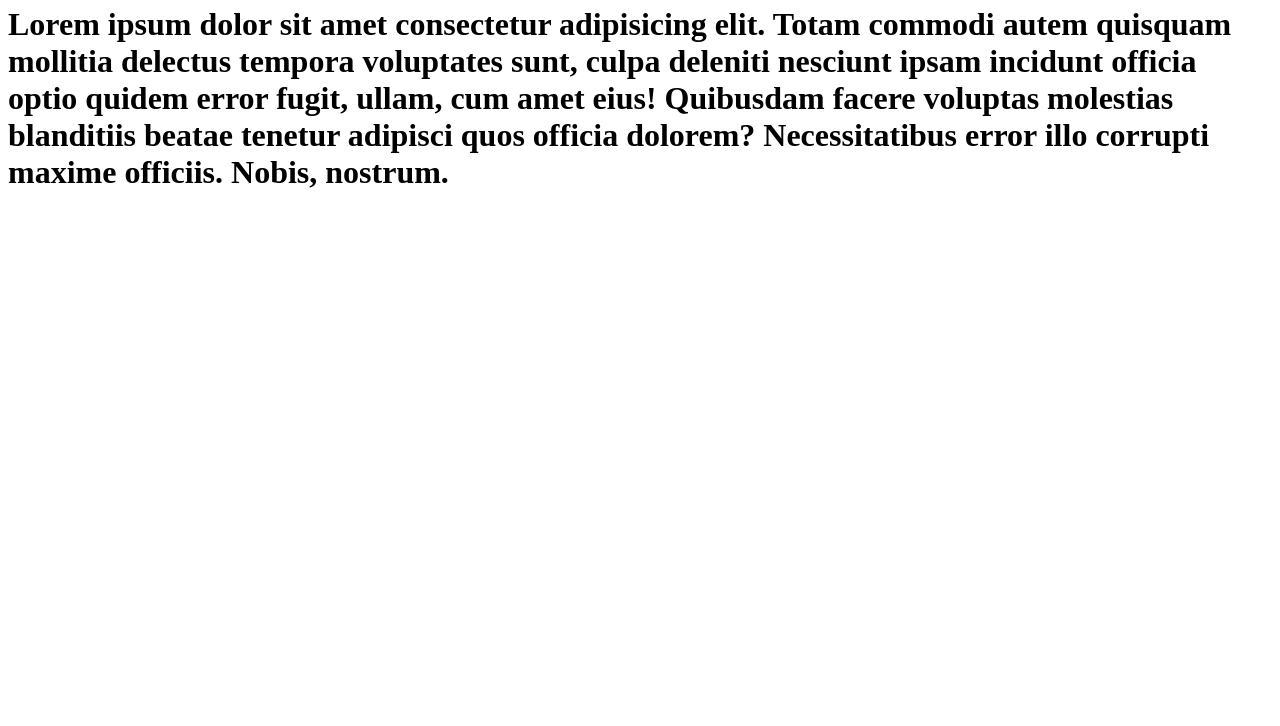
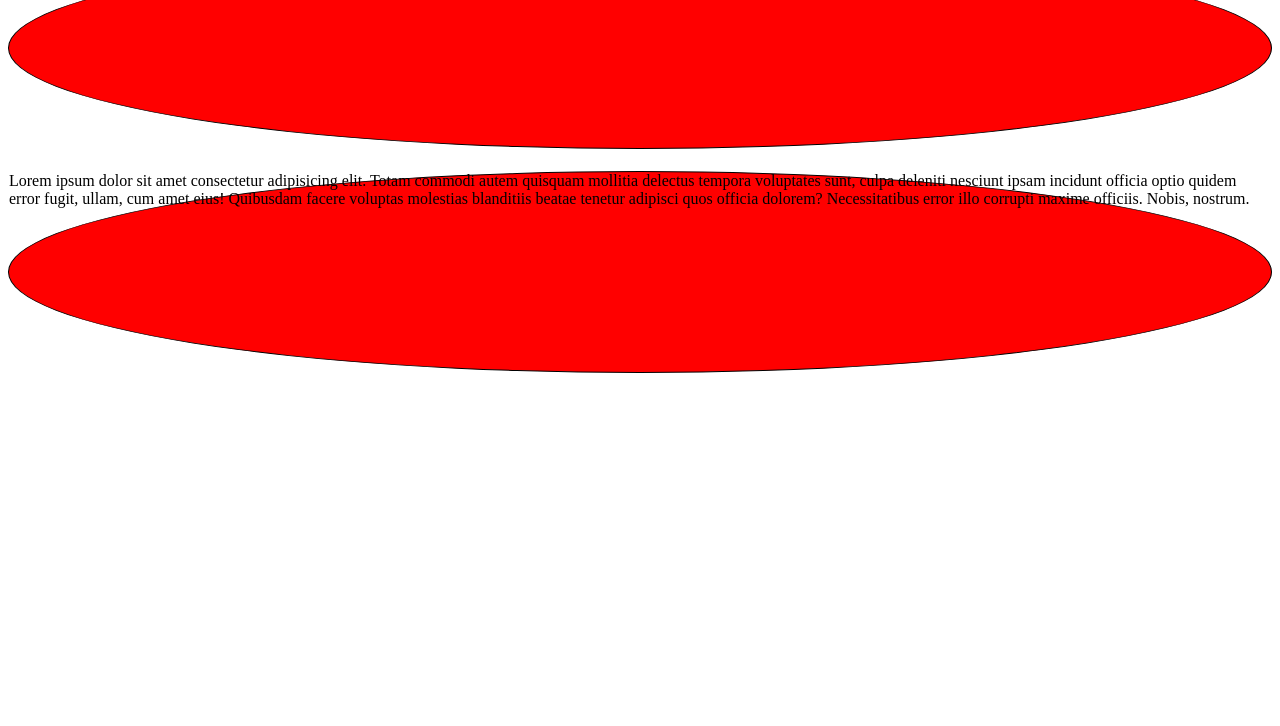
Before and after one commit to MOHDDANISH007/Learning_Git, a plain HTML site: page about.html in a window 1280 px wide. Shown: the part 74-800 px from the top of the page. Drawn offline with Linux system fonts and the light colour scheme.

Commit message:
Change in about.html file and css

```diff
--- a/about.html
+++ b/about.html
@@ -4,9 +4,10 @@
     <meta charset="UTF-8">
     <meta name="viewport" content="width=device-width, initial-scale=1.0">
     <title>About Us</title>
+    <link rel="stylesheet" href="style.css">
 </head>
 <body>
     <h1>About Us</h1>
-    <h1>Lorem ipsum dolor sit amet consectetur adipisicing elit. Totam commodi autem quisquam mollitia delectus tempora voluptates sunt, culpa deleniti nesciunt ipsam incidunt officia optio quidem error fugit, ullam, cum amet eius! Quibusdam facere voluptas molestias blanditiis beatae tenetur adipisci quos officia dolorem? Necessitatibus error illo corrupti maxime officiis. Nobis, nostrum.</h1>
+    <p class="about-class">Lorem ipsum dolor sit amet consectetur adipisicing elit. Totam commodi autem quisquam mollitia delectus tempora voluptates sunt, culpa deleniti nesciunt ipsam incidunt officia optio quidem error fugit, ullam, cum amet eius! Quibusdam facere voluptas molestias blanditiis beatae tenetur adipisci quos officia dolorem? Necessitatibus error illo corrupti maxime officiis. Nobis, nostrum.</p>
 </body>
 </html>
--- a/style.css
+++ b/style.css
@@ -5,3 +5,10 @@ h1{
     border: 1px solid black;
     border-radius: 50%;
 }
+.about-class{
+    background-color: red;
+    width: 200p;
+    height: 200px;
+    border: 1px solid black;
+    border-radius: 50%;
+}
```
